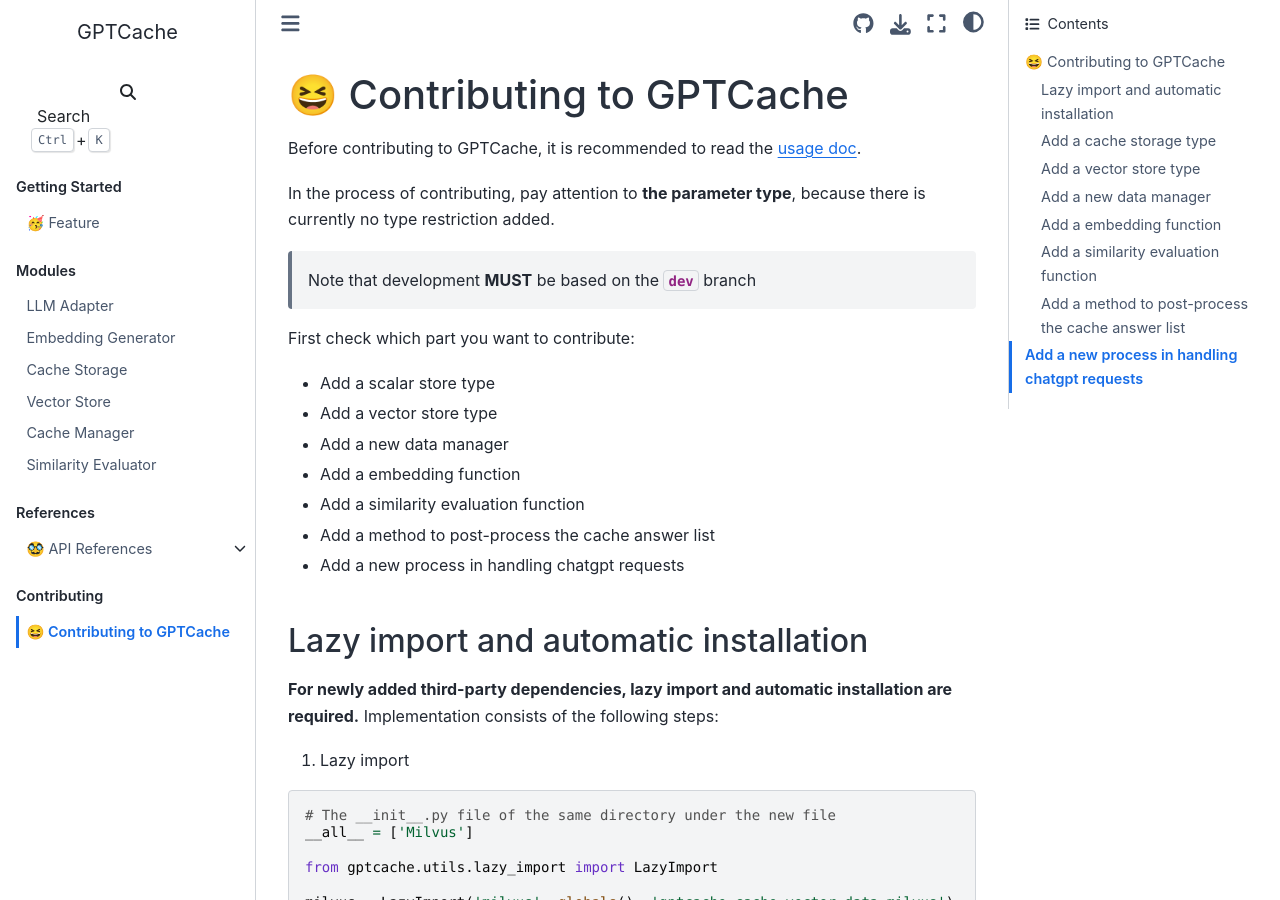
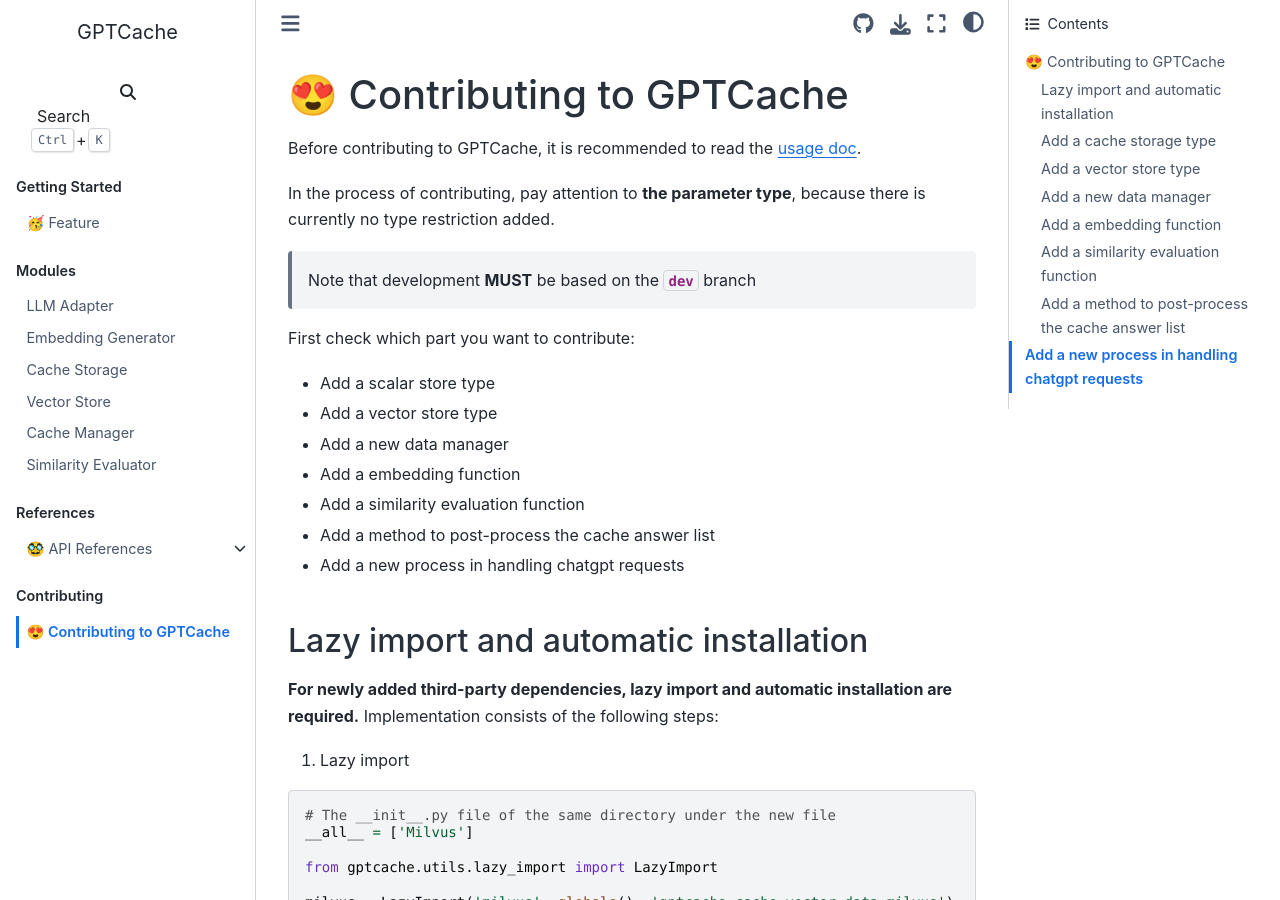
Before and after one commit to zilliztech/GPTCache, a Sphinx documentation site: the page built from docs/contributing.md, in a window 1280 px wide and 900 px high. Built offline with Sphinx 7.4.7 and the Sphinx Book theme 1.1.4, drawn with Linux system fonts in a browser that asks for light colours; pages that are not in the unit, such as notebooks, are missing from menus.

```diff
--- a/docs/contributing.md
+++ b/docs/contributing.md
@@ -1,4 +1,4 @@
-# 😆 Contributing to GPTCache
+# 😍 Contributing to GPTCache
 
 Before contributing to GPTCache, it is recommended to read the [usage doc](https://github.com/zilliztech/GPTCache/blob/main/docs/usage.md).
 
```
